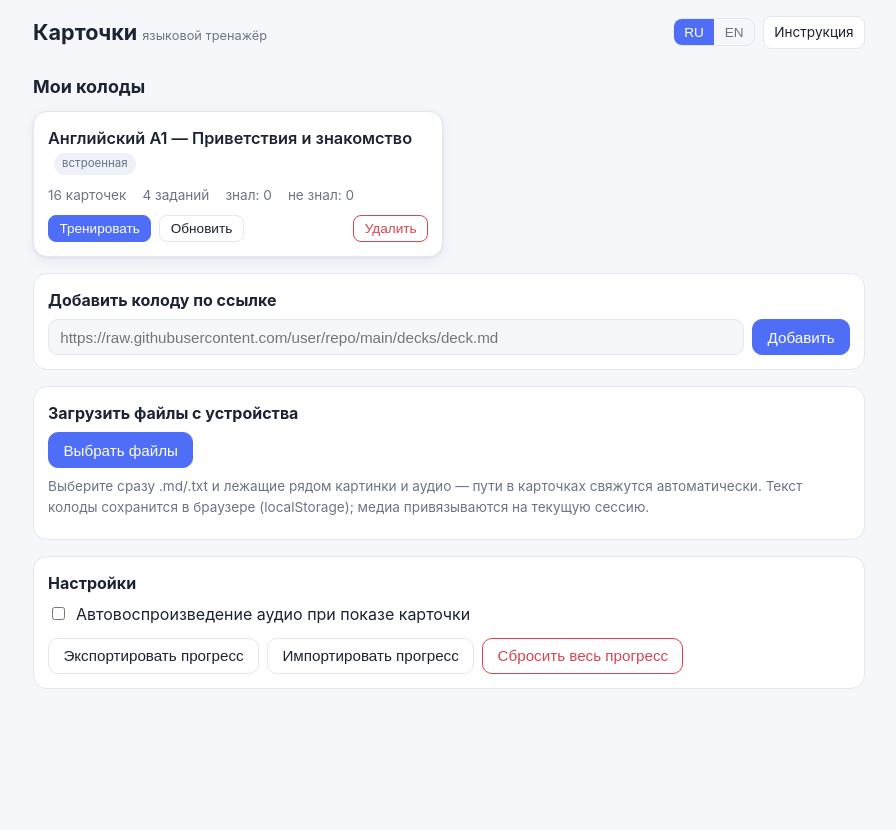
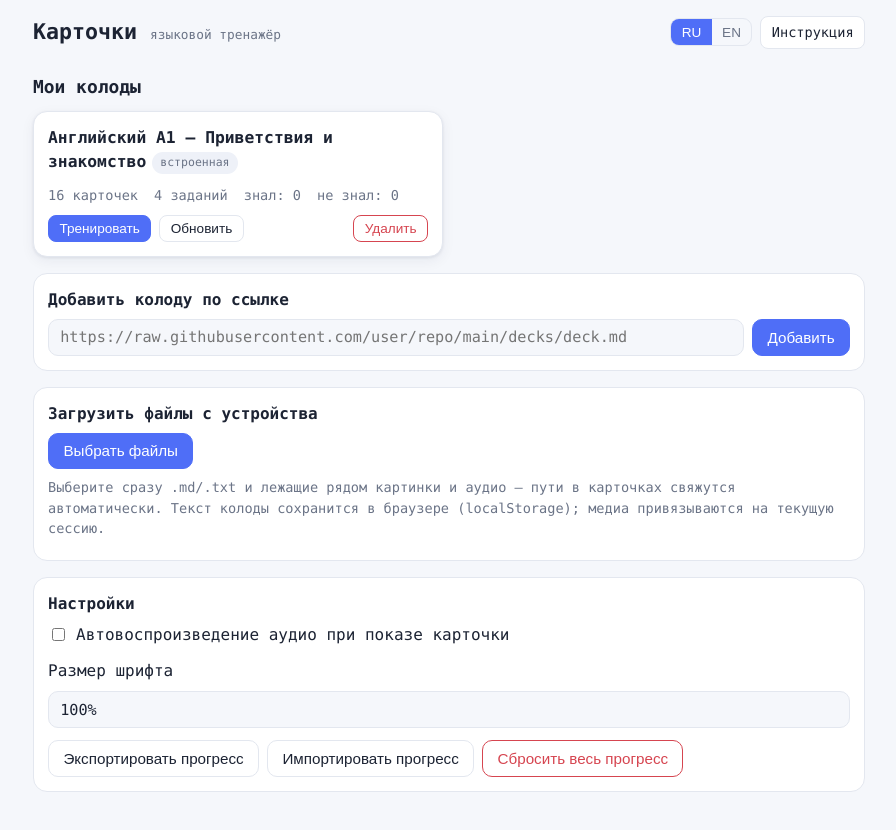
Before and after one commit to PakLomak/Language_Trainer, a plain HTML site: page index.html in a window 1280 px wide. Shown: the whole page, without its empty margins (191-1087 px from the left). Before the commit the page ends 800 px from the top, so only its background shows below. Drawn offline with Linux system fonts and the light colour scheme.

Commit message:
Add files via upload

```diff
--- a/index.html
+++ b/index.html
@@ -11,6 +11,7 @@
   --bad:#d64550; --bad-bg:#fdeaea; --line:#e3e7ef; --chip:#eef1f8;
   --shadow:0 1px 3px rgba(20,30,60,.08),0 4px 14px rgba(20,30,60,.06);
   --radius:14px;
+  --font-mono:ui-monospace,'Cascadia Mono','SF Mono',Menlo,Consolas,'DejaVu Sans Mono','Liberation Mono','Roboto Mono',monospace;
 }
 @media (prefers-color-scheme: dark){
   :root{ --bg:#12151c; --card:#1b202b; --ink:#e8ecf5; --muted:#9aa3b5;
@@ -19,7 +20,8 @@
 }
 *{box-sizing:border-box}
 html,body{margin:0;padding:0}
-body{background:var(--bg);color:var(--ink);font:16px/1.5 -apple-system,BlinkMacSystemFont,"Segoe UI",Roboto,"Helvetica Neue",Arial,sans-serif;-webkit-font-smoothing:antialiased}
+html{font-size:16px}  /* база rem: настройка «Размер шрифта» меняет её через JS, и масштабируется весь интерфейс */
+body{background:var(--bg);color:var(--ink);font-family:var(--font-mono);font-size:1rem;line-height:1.5;-webkit-font-smoothing:antialiased}
 #app{max-width:860px;margin:0 auto;padding:16px 14px 70px}
 h1{font-size:1.35rem;margin:.2rem 0 1rem}
 h2{font-size:1.12rem;margin:1.6rem 0 .6rem}
@@ -49,7 +51,8 @@ p{margin:.5rem 0}
 .spacer{flex:1}
 .panel{background:var(--card);border:1px solid var(--line);border-radius:var(--radius);padding:14px;margin-top:16px}
 .panel h3{margin-top:0}
-input[type=text],input[type=url],input[type=number]{width:100%;padding:.55rem .7rem;border:1px solid var(--line);border-radius:10px;background:var(--bg);color:var(--ink);font-size:.95rem}
+input[type=text],input[type=url],input[type=number],select.sel{width:100%;padding:.55rem .7rem;border:1px solid var(--line);border-radius:10px;background:var(--bg);color:var(--ink);font-size:.95rem;font-family:inherit}
+select.sel{appearance:none;-webkit-appearance:none}
 input:focus{outline:2px solid var(--accent);outline-offset:-1px}
 label.fld{display:block;font-size:.85rem;color:var(--muted);margin:.9rem 0 .35rem}
 .overlay{position:fixed;inset:0;background:rgba(10,14,25,.45);display:flex;align-items:flex-end;justify-content:center;z-index:50}
@@ -93,7 +96,7 @@ label.fld{display:block;font-size:.85rem;color:var(--muted);margin:.9rem 0 .35re
 .instr .content section{border-bottom:1px solid var(--line);padding-bottom:1.2rem;margin-bottom:1.4rem}
 .instr .content section:last-child{border-bottom:0;margin-bottom:0}
 .codebox{position:relative;background:var(--bg);border:1px solid var(--line);border-radius:10px;padding:12px;overflow-x:auto;margin:.6rem 0 1rem}
-.codebox pre{margin:0;font:12.5px/1.55 ui-monospace,SFMono-Regular,Menlo,Consolas,monospace;white-space:pre}
+.codebox pre{margin:0;font:.78rem/1.55 var(--font-mono);white-space:pre}
 .copy{position:absolute;top:6px;right:6px}
 .tablewrap{overflow-x:auto}
 table{border-collapse:collapse;width:100%;font-size:.88rem;margin:.6rem 0}
@@ -209,6 +212,7 @@ ru:{
   fetchFail:'Не удалось загрузить', parseEmpty:'В файле не найдено ни одной карточки',
   added:'Колода добавлена', updated:'Обновлено', saved:'Сохранено',
   settingsTitle:'Настройки', autoplay:'Автовоспроизведение аудио при показе карточки',
+  fontSize:'Размер шрифта',
   exportProgress:'Экспортировать прогресс', importProgress:'Импортировать прогресс',
   resetProgress:'Сбросить весь прогресс', confirmReset:'Точно сбросить весь прогресс?',
   progressCleared:'Прогресс сброшен', imported:'Прогресс импортирован', invalidFile:'Некорректный файл прогресса',
@@ -244,6 +248,7 @@ en:{
   fetchFail:'Failed to load', parseEmpty:'No cards found in the file',
   added:'Deck added', updated:'Updated', saved:'Saved',
   settingsTitle:'Settings', autoplay:'Autoplay audio when a card is shown',
+  fontSize:'Font size',
   exportProgress:'Export progress', importProgress:'Import progress',
   resetProgress:'Reset all progress', confirmReset:'Really reset all progress?',
   progressCleared:'Progress cleared', imported:'Progress imported', invalidFile:'Invalid progress file',
@@ -510,7 +515,7 @@ function nextRevealIndex(target, revealed){
 const LS={ settings:'lt.settings', decks:'lt.decks', progress:'lt.progress' };
 function loadJson(k,d){ try{ const v=JSON.parse(localStorage.getItem(k)); return v==null?d:v; }catch(e){ return d; } }
 function saveJson(k,v){ try{ localStorage.setItem(k,JSON.stringify(v)); }catch(e){ toast('localStorage: '+e.message); } }
-let settings=Object.assign({lang:'ru', autoplay:false}, loadJson(LS.settings, {}));
+let settings=Object.assign({lang:'ru', autoplay:false, fontScale:1}, loadJson(LS.settings, {}));
 let deckMetas=loadJson(LS.decks, []);
 let progress=loadJson(LS.progress, {});
 LANG = I18N[settings.lang] ? settings.lang : 'ru';
@@ -638,6 +643,9 @@ function startSession(config){
   const exs=[];
   for(const d of decks){
     for(const c of d.cards){
+      // режим сессии фильтрует тип упражнений: в «Заданиях» карточек быть не должно
+      if(config.mode==='cards' && c.type!=='card') continue;
+      if(config.mode==='tasks' && c.type!=='task') continue;
       if(config.tags.length && !c.tags.some(tg=>config.tags.includes(tg))) continue;
       let dirs;
       if(c.type==='card'){
@@ -787,6 +795,16 @@ function homeView(){
   <div class="panel">
     <h3>${esc(t('settingsTitle'))}</h3>
     <label class="row" style="gap:.5rem;cursor:pointer"><input type="checkbox" id="autoplay" ${settings.autoplay?'checked':''}> ${esc(t('autoplay'))}</label>
+    <div class="row" style="gap:.5rem;margin-top:12px;align-items:center">
+      <span style="white-space:nowrap">${esc(t('fontSize'))}</span>
+      <select class="sel" id="fontScale">
+        <option value="0.85" ${settings.fontScale===0.85?'selected':''}>85%</option>
+        <option value="1" ${settings.fontScale===1?'selected':''}>100%</option>
+        <option value="1.15" ${settings.fontScale===1.15?'selected':''}>115%</option>
+        <option value="1.3" ${settings.fontScale===1.3?'selected':''}>130%</option>
+        <option value="1.5" ${settings.fontScale===1.5?'selected':''}>150%</option>
+      </select>
+    </div>
     <div class="row" style="margin-top:12px">
       <button class="btn" data-act="export">${esc(t('exportProgress'))}</button>
       <button class="btn" data-act="import">${esc(t('importProgress'))}</button>
@@ -1267,6 +1285,8 @@ function bindDynamic(){
   }
   const auto=document.getElementById('autoplay');
   if(auto) auto.addEventListener('change',()=>{ settings.autoplay=auto.checked; saveSettings(); });
+  const fs=document.getElementById('fontScale');
+  if(fs) fs.addEventListener('change',()=>{ settings.fontScale=parseFloat(fs.value)||1; saveSettings(); applyFontScale(); });
   const fi=document.getElementById('file-input');
   if(fi) fi.addEventListener('change',e=>{ if(e.target.files.length) onFilesChosen(e.target.files); e.target.value=''; });
   const ii=document.getElementById('import-input');
@@ -1319,7 +1339,11 @@ document.addEventListener('keydown', e=>{
   }
 });
 window.addEventListener('hashchange', ()=>{ if(location.hash!=='#/session') S=null; renderApp(); });
+function applyFontScale(){
+  document.documentElement.style.fontSize=Math.round(16*(settings.fontScale||1)*100)/100+'px';
+}
 function boot(){
+  applyFontScale();
   seedBuiltins();
   renderApp();
 }
```
Also changed, not shown: 1 other file.
